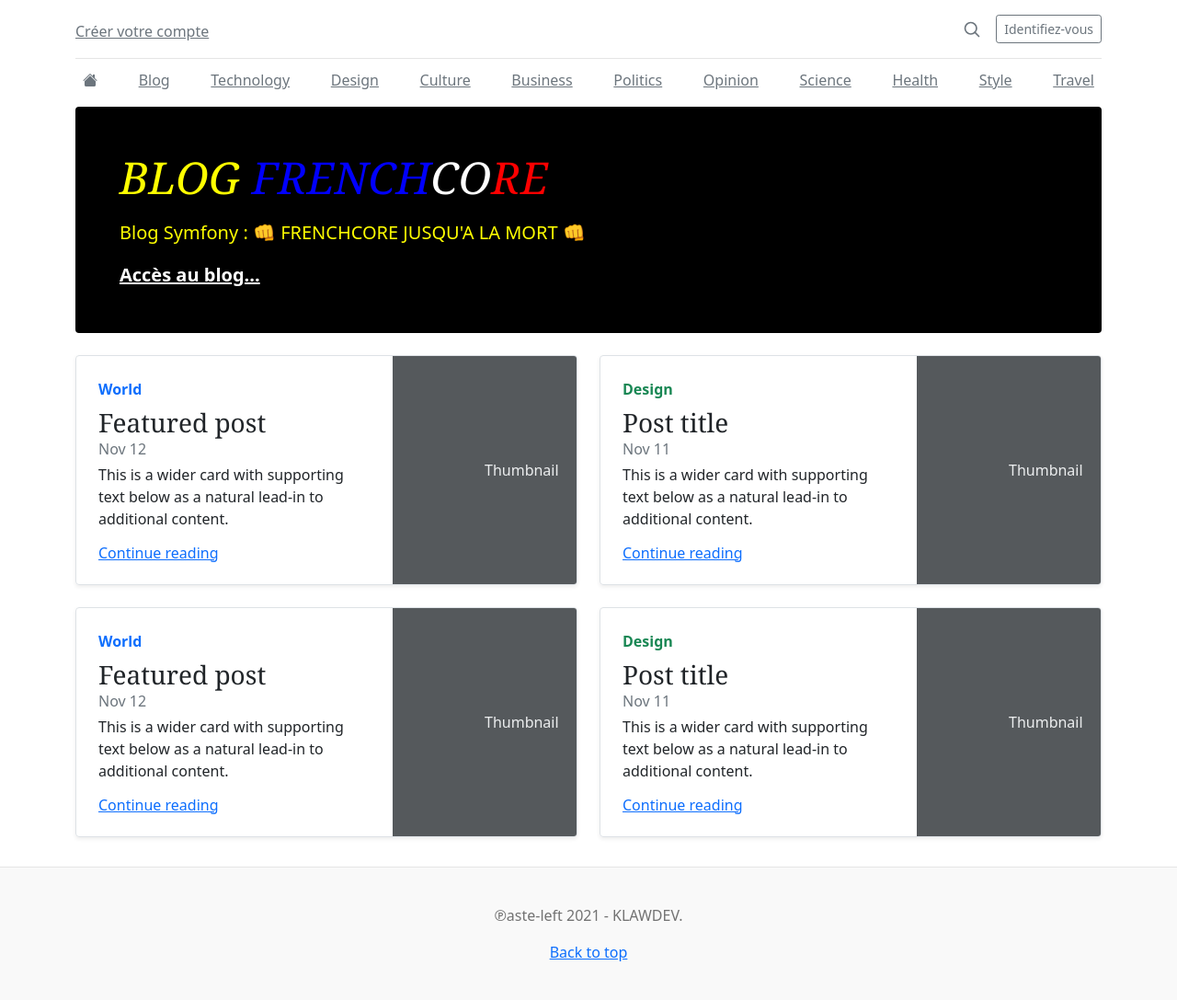
After one commit to KStevenWF3/sc-blog, a Symfony app: template templates/blog/blog.html.twig in a window 1280 px wide. The commit adds this page. Shown: the whole page at 92% size. Run offline with Twig, Linux system fonts and the light colour scheme; the template is opened without the code that fills it, so the values that code supplies are empty; some libraries are stand-ins or nearby versions.

Commit message:
dev entité + structure HTML CSS

```diff
--- a/composer.json
+++ b/composer.json
@@ -44,6 +44,7 @@
         "twig/twig": "^2.12|^3.0"
     },
     "require-dev": {
+        "doctrine/doctrine-fixtures-bundle": "^3.4",
         "phpunit/phpunit": "^9.5",
         "symfony/browser-kit": "^5.3",
         "symfony/css-selector": "^5.3",
--- a/config/bundles.php
+++ b/config/bundles.php
@@ -12,4 +12,5 @@ return [
     Doctrine\Bundle\MigrationsBundle\DoctrineMigrationsBundle::class => ['all' => true],
     Symfony\Bundle\SecurityBundle\SecurityBundle::class => ['all' => true],
     Twig\Extra\TwigExtraBundle\TwigExtraBundle::class => ['all' => true],
+    Doctrine\Bundle\FixturesBundle\DoctrineFixturesBundle::class => ['dev' => true, 'test' => true],
 ];
--- a/public/css/blog.css
+++ b/public/css/blog.css
@@ -105,3 +105,23 @@ h1, h2, h3, h4, h5, h6 {
 .conteneur-base{
   min-height: 50vh;
 }
+
+.bandeau-header{
+  background: black;
+}
+
+.y-color{
+  color: yellow;
+}
+
+.blue{
+  color: blue;
+}
+
+.white{
+  color: white;
+}
+
+.red{
+  color: red;
+}
--- a/templates/base.html.twig
+++ b/templates/base.html.twig
@@ -11,6 +11,8 @@
 
         {# CDN BOOTSTRAP #}
         <link href="https://cdn.jsdelivr.net/npm/bootstrap@5.0.2/dist/css/bootstrap.min.css" rel="stylesheet" integrity="sha384-EVSTQN3/azprG1Anm3QDgpJLIm9Nao0Yz1ztcQTwFspd3yD65VohhpuuCOmLASjC" crossorigin="anonymous">
+        <link rel="stylesheet" href="https://cdn.jsdelivr.net/npm/bootstrap-icons@1.5.0/font/bootstrap-icons.css">
+        {# https://icons.getbootstrap.com/ #}
         <link rel="stylesheet" href="{{ asset('css/blog.css') }}">
         {# * asset() : fonction TWIG qui retourne le chemin absolu jusqu'au fichier CSS dans le dossier 'public' #}
     </head>
@@ -19,24 +21,26 @@
             <header class="blog-header py-3">
                 <div class="row flex-nowrap justify-content-between align-items-center">
                     <div class="col-4 pt-1">
-                        <a class="link-secondary" href="#">Subscribe</a>
+                        <a class="link-secondary" href="#">Créer votre compte</a>
                     </div>
                     <div class="col-4 text-center">
-                        <a class="blog-header-logo text-dark" href="#">Large</a>
+                        {# <a class="blog-header-logo text-dark" href="#">Large</a> #}
                     </div>
                     <div class="col-4 d-flex justify-content-end align-items-center">
                         <a class="link-secondary" href="#" aria-label="Search">
                         <svg xmlns="http://www.w3.org/2000/svg" width="20" height="20" fill="none" stroke="currentColor" stroke-linecap="round" stroke-linejoin="round" stroke-width="2" class="mx-3" role="img" viewBox="0 0 24 24"><title>Search</title><circle cx="10.5" cy="10.5" r="7.5"/><path d="M21 21l-5.2-5.2"/></svg>
                         </a>
-                        <a class="btn btn-sm btn-outline-secondary" href="#">Sign up</a>
+                        <a class="btn btn-sm btn-outline-secondary" href="#">Identifiez-vous</a>
                     </div>
                 </div>
             </header>
 
             <div class="nav-scroller py-1 mb-2">
                 <nav class="nav d-flex justify-content-between">
-                <a class="p-2 link-secondary" href="#">World</a>
-                <a class="p-2 link-secondary" href="#">U.S.</a>
+                {# BlogController.php path('') > Fonction TWIG permettant de générer une route, une adresse en fonction de son nom
+                    définit dans le controlleur, on lui transmet en argument le nom de la route (@Route("chemin physique", name="blog")) #}
+                <a class="p-2 link-secondary" href="{{ path('home') }}"><i class="bi bi-house-fill"></i></a>
+                <a class="p-2 link-secondary" href="{{ path('blog') }}">Blog</a>
                 <a class="p-2 link-secondary" href="#">Technology</a>
                 <a class="p-2 link-secondary" href="#">Design</a>
                 <a class="p-2 link-secondary" href="#">Culture</a>
@@ -50,11 +54,11 @@
                 </nav>
             </div>
 
-            <div class="p-4 p-md-5 mb-4 text-white rounded bg-dark">
+            <div class="p-4 p-md-5 mb-4 text-white rounded bandeau-header">
                 <div class="col-md-6 px-0">
-                <h1 class="display-4 fst-italic">Title of a longer featured blog post</h1>
-                <p class="lead my-3">Multiple lines of text that form the lede, informing new readers quickly and efficiently about what’s most interesting in this post’s contents.</p>
-                <p class="lead mb-0"><a href="#" class="text-white fw-bold">Continue reading...</a></p>
+                <h1 class="display-4 fst-italic y-color">BLOG <span class="blue">FRENCH</span><span class="white">CO</span><span class="red">RE</span></h1>
+                <p class="lead my-3 y-color">Blog Symfony :  👊 FRENCHCORE JUSQU'A LA MORT 👊</p>
+                <p class="lead mb-0"><a href="#" class="text-white fw-bold">Accès au blog...</a></p>
                 </div>
             </div>
         </div>
@@ -66,7 +70,7 @@
         </main>
 
         <footer class="blog-footer">
-            <p>Blog template built for <a href="https://getbootstrap.com/">Bootstrap</a> by <a href="https://twitter.com/mdo">@mdo</a>.</p>
+            <p>℗aste-left 2021 - KLAWDEV</a>.</p>
             <p>
                 <a href="#">Back to top</a>
             </p>
--- /dev/null
+++ b/templates/blog/blog.html.twig
@@ -0,0 +1,72 @@
+{% extends 'base.html.twig' %}
+{# ! va inclure le template de base.html.twig #}
+
+{% block title %}BLOG FRENCHCORE{% endblock %}
+{# ! ici on renomme le title de base #}
+
+{#  ! ici on le contenu sera dans la section body de base donc dans le body #}
+{% block body %}
+
+<div class="row mb-2">
+  <div class="col-md-6">
+    <div class="row g-0 border rounded overflow-hidden flex-md-row mb-4 shadow-sm h-md-250 position-relative">
+      <div class="col p-4 d-flex flex-column position-static">
+        <strong class="d-inline-block mb-2 text-primary">World</strong>
+        <h3 class="mb-0">Featured post</h3>
+        <div class="mb-1 text-muted">Nov 12</div>
+        <p class="card-text mb-auto">This is a wider card with supporting text below as a natural lead-in to additional content.</p>
+        <a href="#" class="stretched-link">Continue reading</a>
+      </div>
+      <div class="col-auto d-none d-lg-block">
+        <svg class="bd-placeholder-img" width="200" height="250" xmlns="http://www.w3.org/2000/svg" role="img" aria-label="Placeholder: Thumbnail" preserveAspectRatio="xMidYMid slice" focusable="false"><title>Placeholder</title><rect width="100%" height="100%" fill="#55595c"/><text x="50%" y="50%" fill="#eceeef" dy=".3em">Thumbnail</text></svg>
+      </div>
+    </div>
+  </div>
+
+  <div class="col-md-6">
+    <div class="row g-0 border rounded overflow-hidden flex-md-row mb-4 shadow-sm h-md-250 position-relative">
+      <div class="col p-4 d-flex flex-column position-static">
+        <strong class="d-inline-block mb-2 text-success">Design</strong>
+        <h3 class="mb-0">Post title</h3>
+        <div class="mb-1 text-muted">Nov 11</div>
+        <p class="mb-auto">This is a wider card with supporting text below as a natural lead-in to additional content.</p>
+        <a href="#" class="stretched-link">Continue reading</a>
+      </div>
+      <div class="col-auto d-none d-lg-block">
+        <svg class="bd-placeholder-img" width="200" height="250" xmlns="http://www.w3.org/2000/svg" role="img" aria-label="Placeholder: Thumbnail" preserveAspectRatio="xMidYMid slice" focusable="false"><title>Placeholder</title><rect width="100%" height="100%" fill="#55595c"/><text x="50%" y="50%" fill="#eceeef" dy=".3em">Thumbnail</text></svg>
+      </div>
+    </div>
+  </div>
+
+  <div class="col-md-6">
+    <div class="row g-0 border rounded overflow-hidden flex-md-row mb-4 shadow-sm h-md-250 position-relative">
+      <div class="col p-4 d-flex flex-column position-static">
+        <strong class="d-inline-block mb-2 text-primary">World</strong>
+        <h3 class="mb-0">Featured post</h3>
+        <div class="mb-1 text-muted">Nov 12</div>
+        <p class="card-text mb-auto">This is a wider card with supporting text below as a natural lead-in to additional content.</p>
+        <a href="#" class="stretched-link">Continue reading</a>
+      </div>
+      <div class="col-auto d-none d-lg-block">
+        <svg class="bd-placeholder-img" width="200" height="250" xmlns="http://www.w3.org/2000/svg" role="img" aria-label="Placeholder: Thumbnail" preserveAspectRatio="xMidYMid slice" focusable="false"><title>Placeholder</title><rect width="100%" height="100%" fill="#55595c"/><text x="50%" y="50%" fill="#eceeef" dy=".3em">Thumbnail</text></svg>
+      </div>
+    </div>
+  </div>
+
+  <div class="col-md-6">
+    <div class="row g-0 border rounded overflow-hidden flex-md-row mb-4 shadow-sm h-md-250 position-relative">
+      <div class="col p-4 d-flex flex-column position-static">
+        <strong class="d-inline-block mb-2 text-success">Design</strong>
+        <h3 class="mb-0">Post title</h3>
+        <div class="mb-1 text-muted">Nov 11</div>
+        <p class="mb-auto">This is a wider card with supporting text below as a natural lead-in to additional content.</p>
+        <a href="#" class="stretched-link">Continue reading</a>
+      </div>
+      <div class="col-auto d-none d-lg-block">
+        <svg class="bd-placeholder-img" width="200" height="250" xmlns="http://www.w3.org/2000/svg" role="img" aria-label="Placeholder: Thumbnail" preserveAspectRatio="xMidYMid slice" focusable="false"><title>Placeholder</title><rect width="100%" height="100%" fill="#55595c"/><text x="50%" y="50%" fill="#eceeef" dy=".3em">Thumbnail</text></svg>
+      </div>
+    </div>
+  </div>
+</div>
+
+{% endblock %}
```
Also changed, not shown: migrations/Version20210705121003.php (added, +31 -0 lines), src/Controller/BlogController.php (+23 -3 lines), src/DataFixtures/ArticlesFixtures.php (added, +41 -0 lines), src/Entity/Article.php (added, +92 -0 lines), src/Repository/ArticleRepository.php (added, +50 -0 lines), templates/blog/index.html.twig (deleted, +0 -23 lines), templates/blog/show.html.twig (added, +31 -0 lines), 3 other files.
